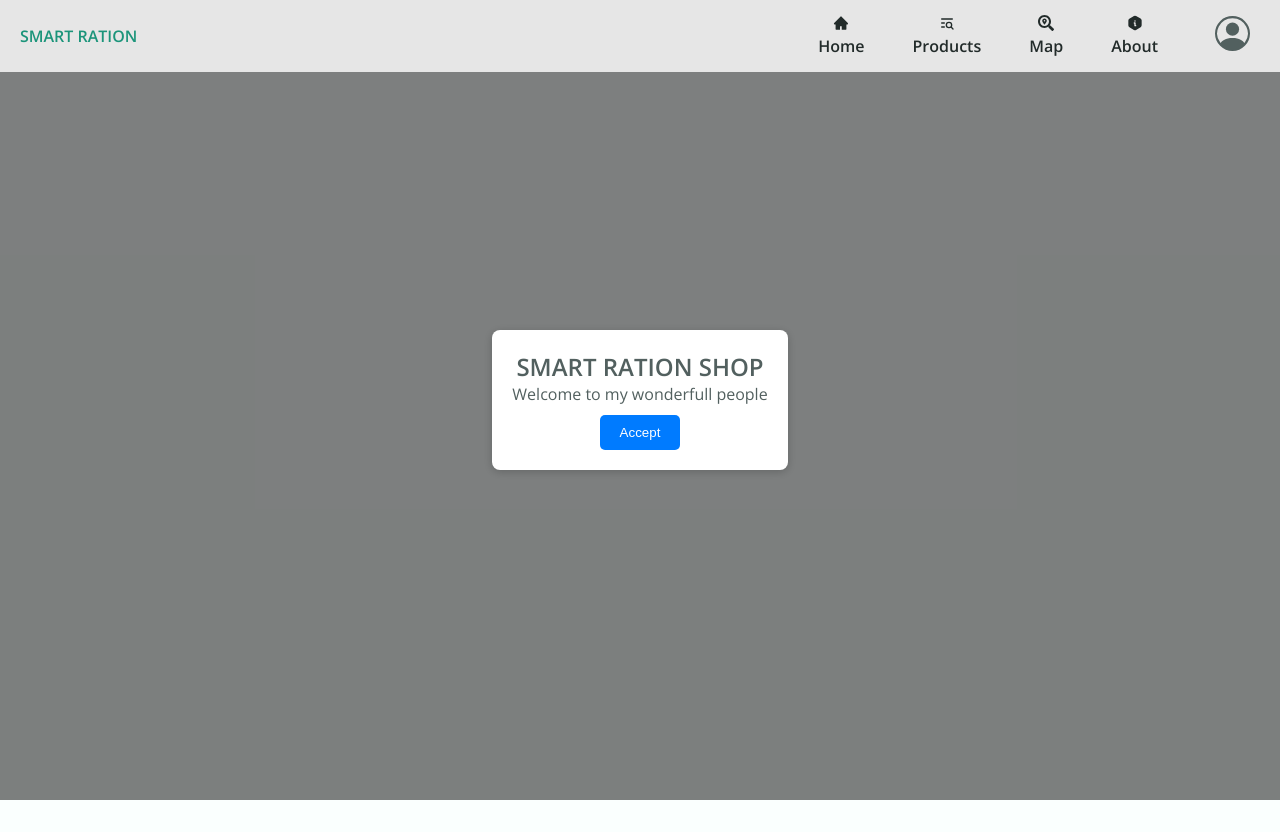
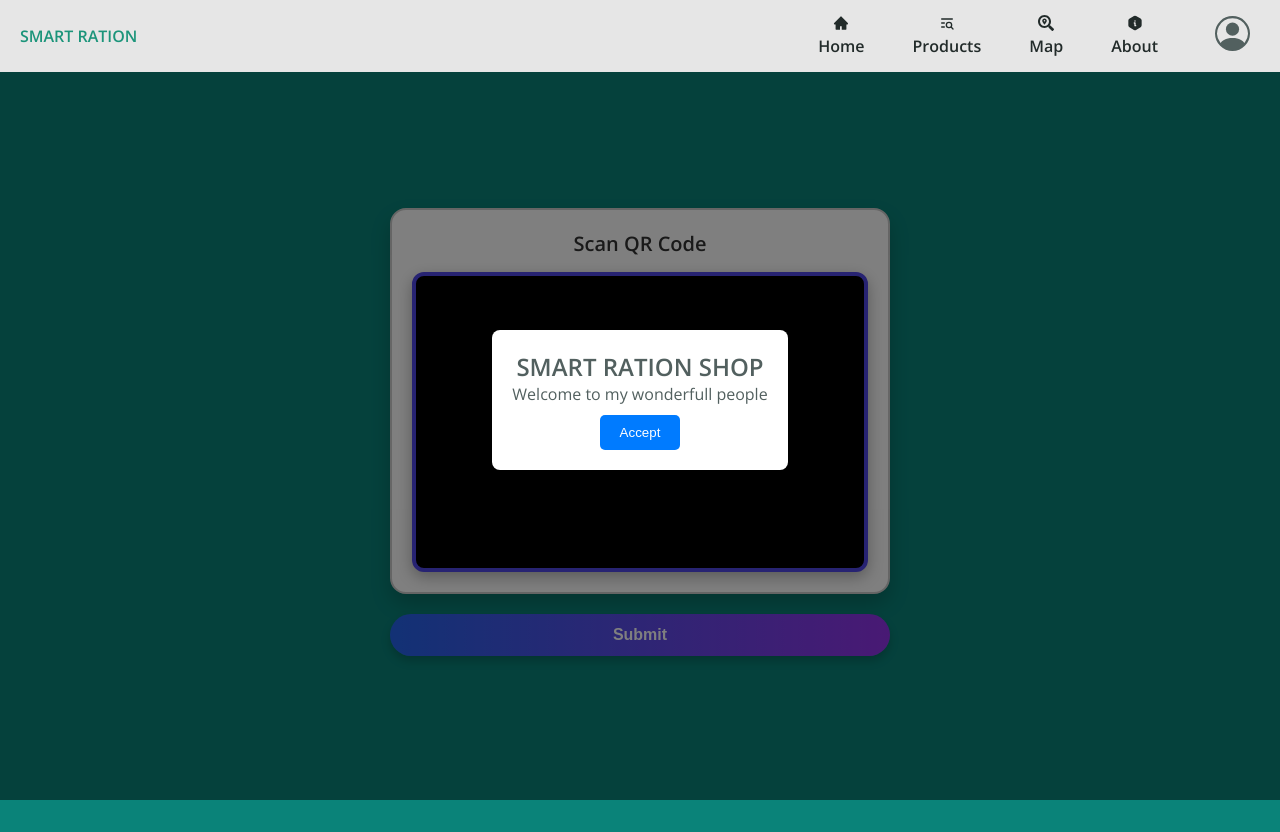
Before and after one commit to Barvinds/Smart_Ration, a React (Vite) app: page /scan-qr in a window 1280 px wide. Before the commit the page ends 800 px from the top, so only its background shows below. Built offline with nearby package versions, Linux system fonts and the light colour scheme; no server answers; grey boxes are pictures that could not be loaded.

Commit message:
first commit

```diff
--- a/src/App.jsx
+++ b/src/App.jsx
@@ -9,7 +9,7 @@ import Login from './components/Login';
 import './App.css';
 import PreLoader from './components/Preloader';
 import TranslateWidget from './components/TranslateWidget';
-
+import Scan from './pages/Scan';
 
 const App = () => {
     const [showPopup, setShowPopup] = useState(true);
@@ -39,6 +39,8 @@ const App = () => {
                             <Route path="/product" element={<Payment />} />
                             <Route path="/map" element={<Map />} />
                             <Route path="/about" element={<About />} />
+                            <Route path="/scan-qr" element={<Scan />} />
+
 
 
                         </Routes>
--- a/src/pages/Scan.jsx
+++ b/src/pages/Scan.jsx
@@ -1,20 +1,100 @@
-import React from 'react';
-import QRCode from 'qrcode.react';
-import { useLocation } from 'react-router-dom';
+import { useRef, useState, useEffect } from "react";
 
-const QRCodePage = () => {
-    const { state } = useLocation();
-    const { formData } = state || {};
+const Scan = () => {
+  const videoRef = useRef(null);
+  const [stream, setStream] = useState(null);
 
-    const qrData = JSON.stringify(formData);
+  useEffect(() => {
+    const startCamera = async () => {
+      try {
+        const mediaStream = await navigator.mediaDevices.getUserMedia({ video: true });
+        setStream(mediaStream);
+        if (videoRef.current) {
+          videoRef.current.srcObject = mediaStream;
+        }
+      } catch (error) {
+        console.error("Error accessing camera:", error);
+      }
+    };
+    startCamera();
 
-    return (
-        <section className="container">
-            <h2>Your Ration card</h2>
-            <QRCode value={qrData} />
-            <p>Here is your QR code containing your registration information.</p>
-        </section>
-    );
+    return () => {
+      if (stream) {
+        stream.getTracks().forEach(track => track.stop());
+      }
+    };
+  }, []);
+
+  return (
+    <div style={styles.container}>
+      <div style={styles.cameraBox}>
+        <h2 style={styles.title}>Scan QR Code</h2>
+        <div style={styles.cameraFrame}>
+          <video ref={videoRef} autoPlay style={styles.video} />
+        </div>
+      </div>
+      <button style={styles.submitButton}>Submit</button>
+    </div>
+  );
 };
 
-export default QRCodePage;
+const styles = {
+  container: {
+    display: "flex",
+    flexDirection: "column",
+    alignItems: "center",
+    justifyContent: "center",
+    height: "100vh",
+    padding: "20px",
+    background: "#0a8379",
+    marginTop: "2rem",
+  },
+  cameraBox: {
+    width: "100%",
+    maxWidth: "500px",
+    border: "2px solid #ccc",
+    borderRadius: "16px",
+    overflow: "hidden",
+    background: "white",
+    padding: "20px",
+    textAlign: "center",
+    boxShadow: "0 10px 20px rgba(0,0,0,0.2)",
+  },
+  title: {
+    fontSize: "20px",
+    fontWeight: "bold",
+    color: "#333",
+    marginBottom: "15px",
+  },
+  cameraFrame: {
+    width: "100%",
+    height: "300px",
+    background: "black",
+    borderRadius: "12px",
+    overflow: "hidden",
+    border: "4px solid #4F46E5",
+    boxShadow: "0 5px 15px rgba(0,0,0,0.3)",
+  },
+  video: {
+    width: "100%",
+    height: "100%",
+    objectFit: "cover",
+  },
+  submitButton: {
+    marginTop: "20px",
+    background: "linear-gradient(to right, #2563EB, #9333EA)",
+    color: "white",
+    fontSize: "16px",
+    fontWeight: "bold",
+    padding: "12px 24px",
+    borderRadius: "30px",
+    border: "none",
+    cursor: "pointer",
+    transition: "transform 0.2s ease, box-shadow 0.3s ease",
+    width: "100%",
+    maxWidth: "500px",
+    boxShadow: "0 5px 10px rgba(0,0,0,0.2)",
+  },
+};
+
+export default Scan;
```
